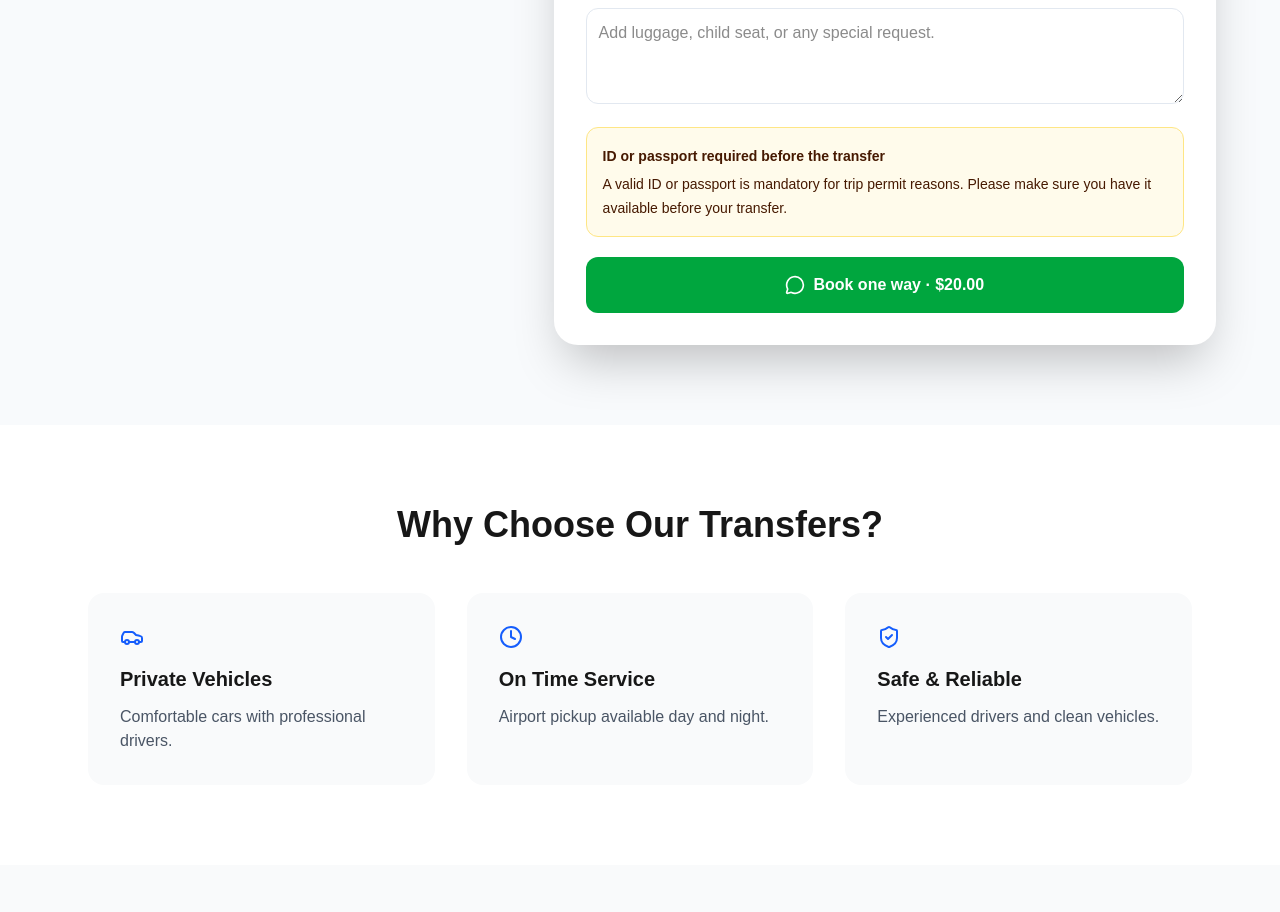
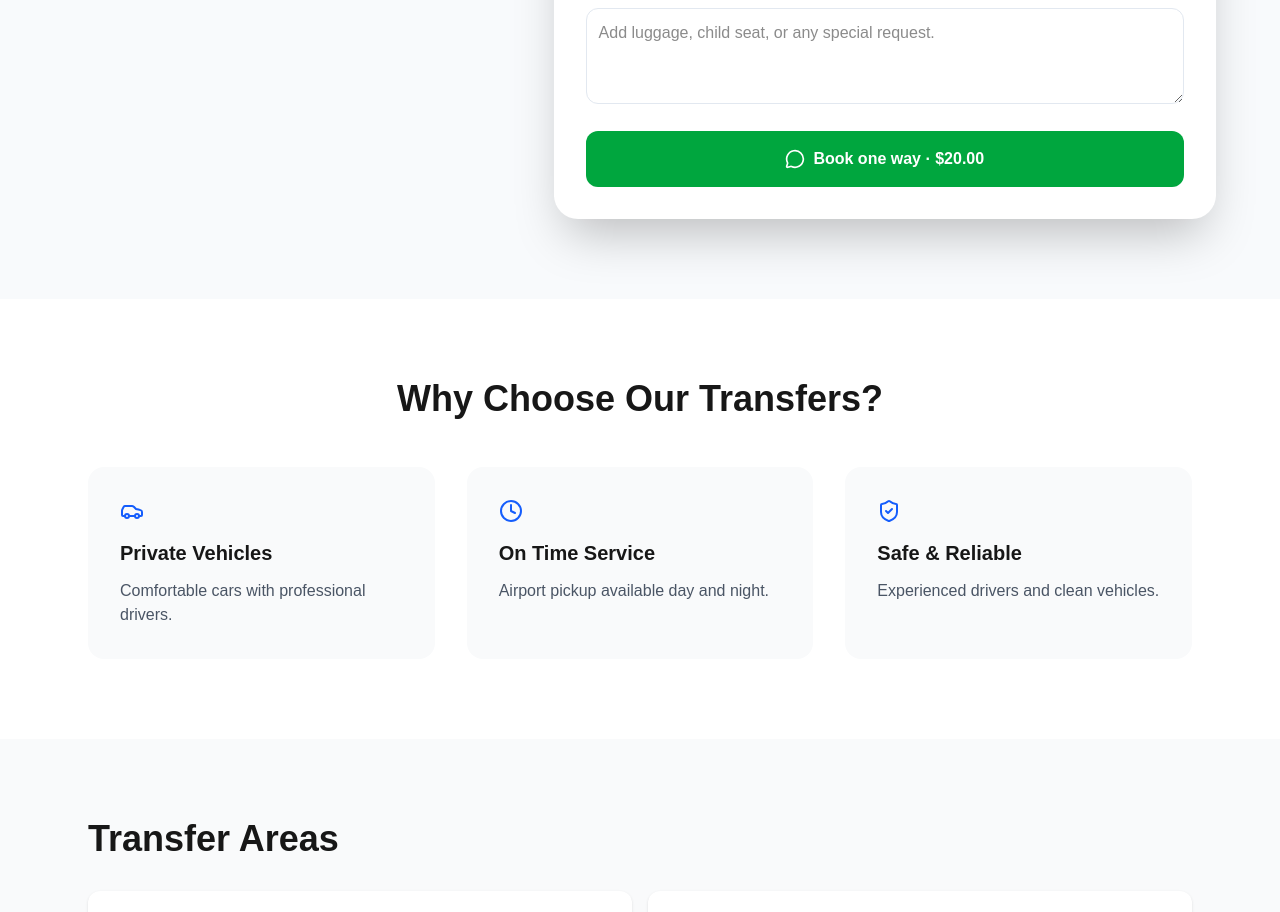
Before and after one commit to karimsalah85-cpu/inhurghada-site, a Next.js app: page /transfers in a window 1280 px wide. Shown: the part 1582-2494 px from the top of the page. Built offline with nearby package versions, Linux system fonts and the light colour scheme; no server answers.

Commit message:
Remove passport notice from transfers

```diff
--- a/components/booking/TransferBookingForm.tsx
+++ b/components/booking/TransferBookingForm.tsx
@@ -159,7 +159,6 @@ export default function TransferBookingForm({ initialService = "airport" }: { in
 
       <label className="mt-4 block text-sm font-medium text-slate-700" htmlFor="transfer-notes">Notes (optional)</label>
       <textarea id="transfer-notes" value={notes} onChange={(event) => setNotes(event.target.value)} className="mt-2 min-h-24 w-full rounded-xl border border-slate-200 p-3 outline-none focus:border-blue-500" placeholder="Add luggage, child seat, or any special request." />
-      <div className="mt-4 rounded-xl border border-amber-200 bg-amber-50 p-4 text-sm leading-6 text-amber-950"><p className="font-bold">ID or passport required before the transfer</p><p className="mt-1">A valid ID or passport is mandatory for trip permit reasons. Please make sure you have it available before your transfer.</p></div>
       <button type="submit" disabled={submitting} className="mt-5 flex w-full items-center justify-center gap-2 rounded-xl bg-green-600 px-6 py-4 font-bold text-white transition hover:bg-green-700 disabled:cursor-not-allowed disabled:opacity-60"><MessageCircle size={20} />{submitting ? "Sending transfer request…" : `Book one way · $${total.toFixed(2)}`}</button>
     </form>
   );
```
